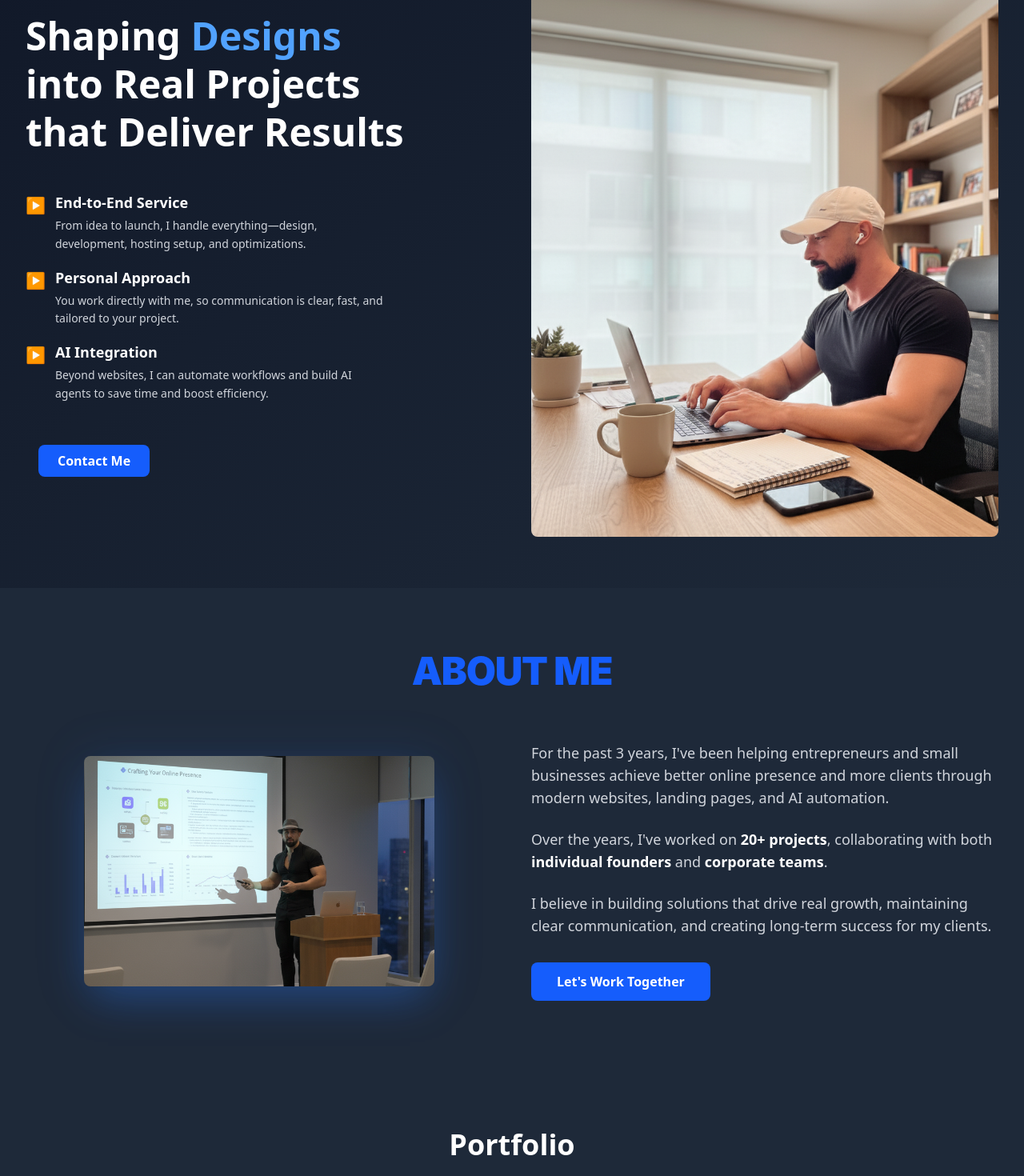
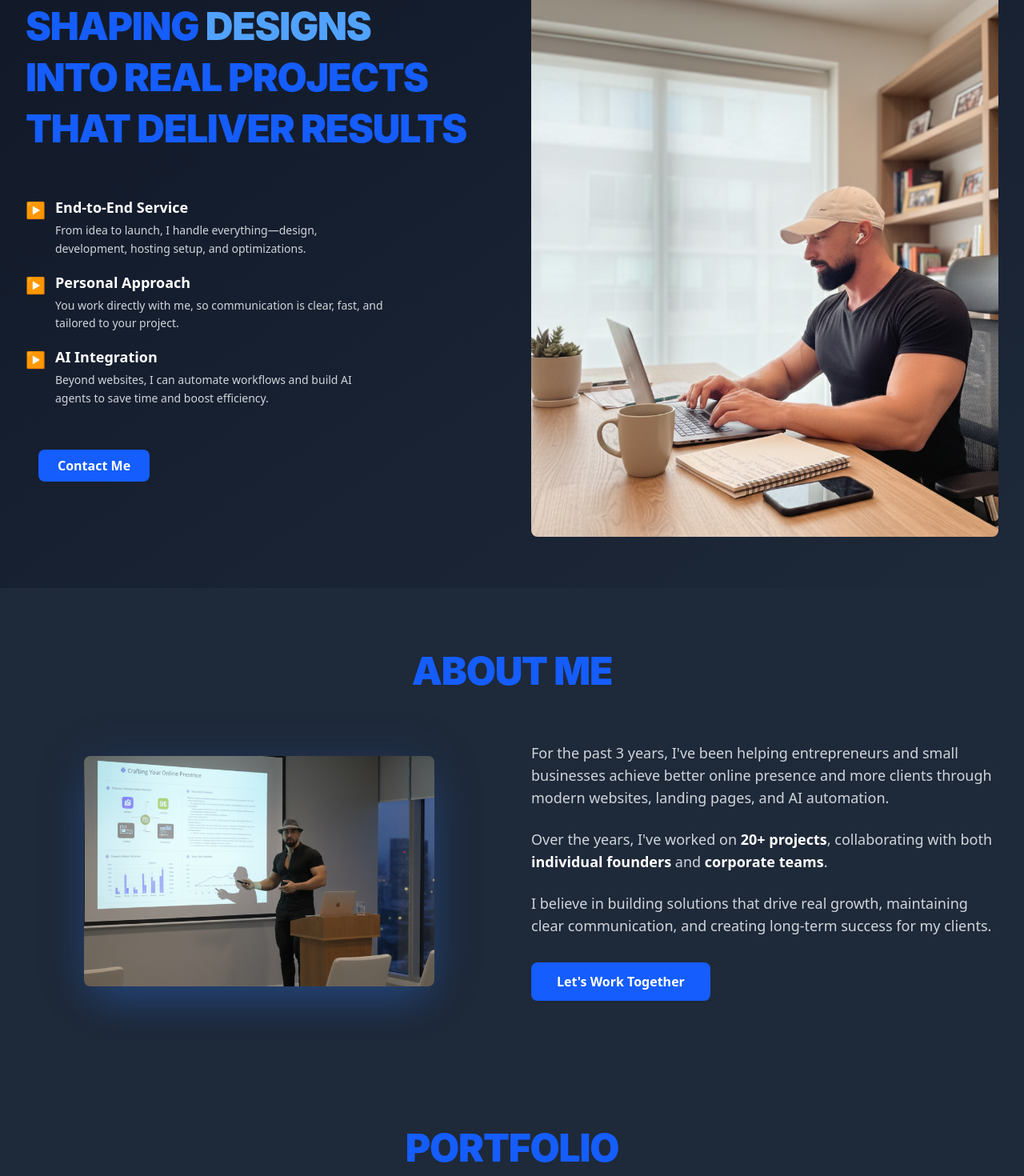
Before and after one commit to NikolaSirakov2/portfolio, a React (Vite) app: page / in a window 1280 px wide. Shown: the part 140-1610 px from the top of the page at 80% size. Built offline with nearby package versions, Linux system fonts and the light colour scheme.

Commit message:
Update section headings across FAQ, Hero, Portfolio, Pricing, and Working Process components to enhance typography and visual consistency, including font size, weight, color, and text transformation.

```diff
--- a/src/sections/FAQ.tsx
+++ b/src/sections/FAQ.tsx
@@ -58,7 +58,7 @@ function FAQ() {
     <section id="faq" className="py-20 bg-gray-900">
       <div className="max-w-4xl mx-auto px-4 sm:px-6 lg:px-8">
         <div className="text-center mb-16">
-          <h2 className="text-4xl font-bold text-white mb-4">Frequently Asked Questions</h2>
+          <h2 className="text-5xl font-black text-blue-600 mb-4 tracking-tight font-['Inter',sans-serif] uppercase">Frequently Asked Questions</h2>
           <p className="text-xl text-gray-300">
             Find answers to common questions about my services and development process
           </p>
--- a/src/sections/Hero.tsx
+++ b/src/sections/Hero.tsx
@@ -42,13 +42,13 @@ function Hero() {
           <div className="order-2 lg:order-1">
             <div className="flex flex-col gap-7">
               <div className="hero-text">
-                <h1 className="text-4xl xl:text-5xl font-bold text-white leading-tight">
+                <h1 className="text-5xl font-black text-blue-600 mb-4 tracking-tight font-['Inter',sans-serif] uppercase">
                   Shaping <span className="text-blue-400">{words[currentWordIndex]}</span>
                 </h1>
-                <h1 className="text-4xl xl:text-5xl font-bold text-white leading-tight">
+                <h1 className="text-5xl font-black text-blue-600 mb-4 tracking-tight font-['Inter',sans-serif] uppercase">
                   into Real Projects
                 </h1>
-                <h1 className="text-4xl xl:text-5xl font-bold text-white leading-tight">
+                <h1 className="text-5xl font-black text-blue-600 mb-4 tracking-tight font-['Inter',sans-serif] uppercase">
                   that Deliver Results
                 </h1>
               </div>
--- a/src/sections/Portfolio.tsx
+++ b/src/sections/Portfolio.tsx
@@ -75,7 +75,7 @@ function Portfolio() {
     <section id="portfolio" className="py-20 bg-gray-800">
       <div className="max-w-7xl mx-auto px-4 sm:px-6 lg:px-8">
         <div className="text-center mb-16">
-          <h2 className="text-4xl font-bold text-white mb-4">Portfolio</h2>
+          <h2 className="text-5xl font-black text-blue-600 mb-4 tracking-tight font-['Inter',sans-serif] uppercase">Portfolio</h2>
           <p className="text-xl text-gray-300 max-w-3xl mx-auto">
             Explore my recent projects and see how I've helped businesses achieve their digital goals
           </p>
--- a/src/sections/Pricing.tsx
+++ b/src/sections/Pricing.tsx
@@ -89,7 +89,7 @@ function Pricing() {
     <section id="pricing" className="py-20 bg-gray-800">
       <div className="max-w-7xl mx-auto px-4 sm:px-6 lg:px-8">
         <div className="text-center mb-16">
-          <h2 className="text-4xl font-bold text-white mb-4">Price Plans</h2>
+          <h2 className="text-5xl font-black text-blue-600 mb-4 tracking-tight font-['Inter',sans-serif] uppercase">Price Plans</h2>
           <p className="text-xl text-gray-300 max-w-3xl mx-auto">
             Choose the perfect plan for your project needs. All plans include high-quality development and ongoing support.
           </p>
--- a/src/sections/WorkingProcess.tsx
+++ b/src/sections/WorkingProcess.tsx
@@ -55,7 +55,7 @@ function WorkingProcess() {
     <section id="process" className="py-20 bg-gray-900">
       <div className="max-w-7xl mx-auto px-4 sm:px-6 lg:px-8">
         <div className="text-center mb-16">
-          <h2 className="text-4xl font-bold text-white mb-4">Working Process</h2>
+          <h2 className="text-5xl font-black text-blue-600 mb-4 tracking-tight font-['Inter',sans-serif] uppercase">Working Process</h2>
           <p className="text-xl text-gray-300 max-w-3xl mx-auto">
             My proven methodology ensures successful project delivery from concept to launch
           </p>
```
